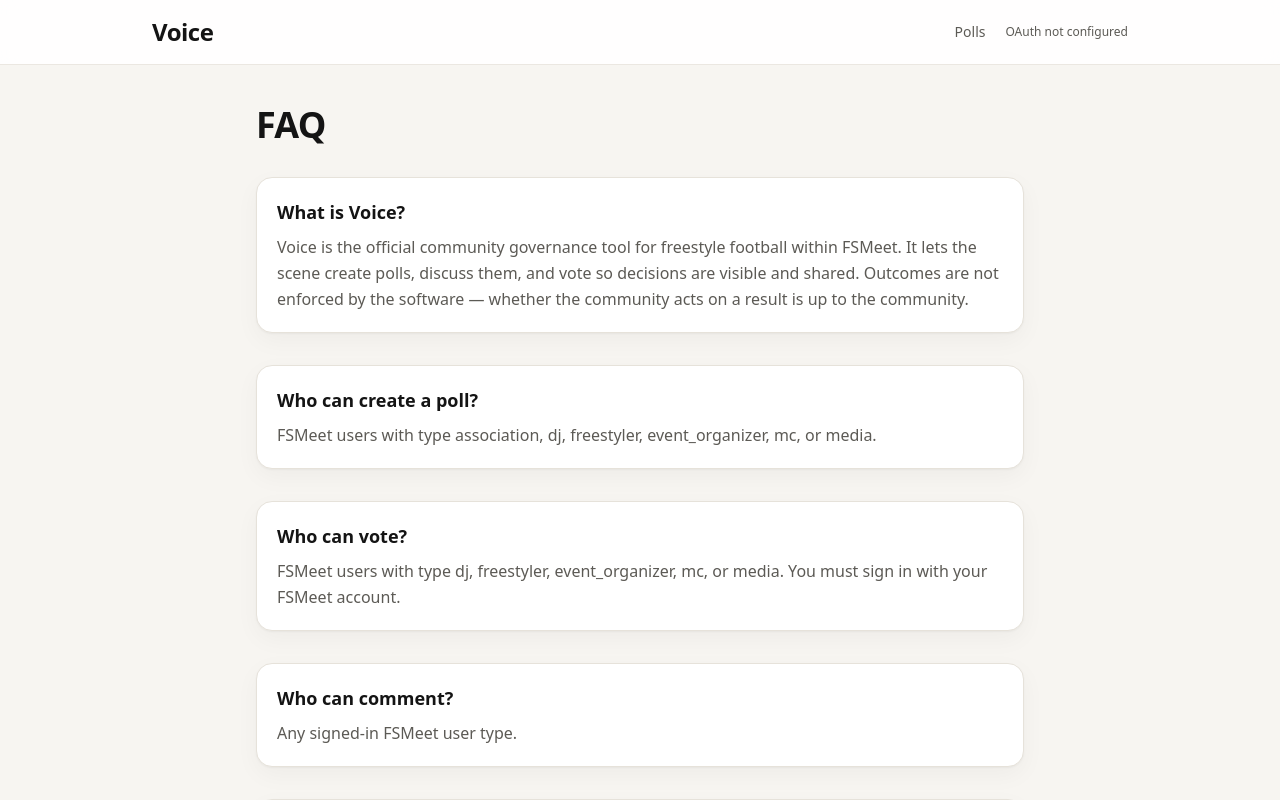
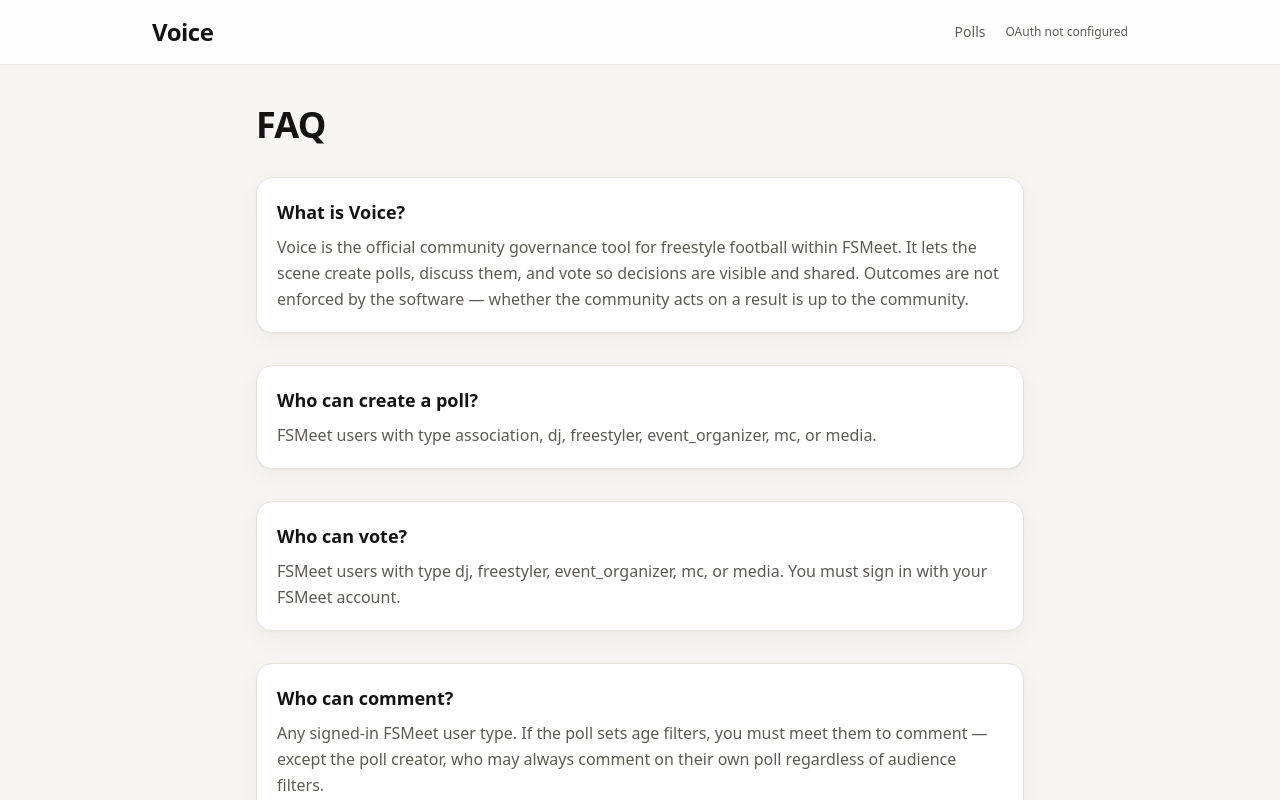
Before and after one commit to nilsfs7/voice, a Next.js app: page /faq in a window 1280 px wide. Shown: the top 800 px of the page. Built offline with nearby package versions, Linux system fonts and the light colour scheme; no server answers.

Commit message:
creator can always comment

```diff
--- a/src/app/api/polls/[publicId]/comments/route.ts
+++ b/src/app/api/polls/[publicId]/comments/route.ts
@@ -58,6 +58,9 @@ export async function POST(req: Request, ctx: Ctx) {
   if (!fsmeetUser) {
     return NextResponse.json({ error: "user_lookup_failed" }, { status: 502 });
   }
+  // FR-CO-010: poll creator may comment regardless of audience filters
+  const isCreator = user.username === poll.creator_username;
+  if (!isCreator) {
     const ageCheck = checkPollAgeEligibility(poll, fsmeetUser.age);
     if (!ageCheck.ok) {
       return NextResponse.json(
@@ -67,6 +70,7 @@ export async function POST(req: Request, ctx: Ctx) {
         },
         { status: 403 },
       );
+    }
   }
 
   const parsed = z
--- a/src/app/faq/page.tsx
+++ b/src/app/faq/page.tsx
@@ -21,7 +21,11 @@ export default function FaqPage() {
         FSMeet users with type dj, freestyler, event_organizer, mc, or media.
         You must sign in with your FSMeet account.
       </FaqItem>
-      <FaqItem title="Who can comment?">Any signed-in FSMeet user type.</FaqItem>
+      <FaqItem title="Who can comment?">
+        Any signed-in FSMeet user type. If the poll sets age filters, you must
+        meet them to comment — except the poll creator, who may always comment
+        on their own poll regardless of audience filters.
+      </FaqItem>
       <FaqItem title="What is Abstention?">
         Abstention records that you participated without choosing an answer
         option. You cannot combine it with other options. It counts toward total
```
Also changed, not shown: src/app/polls/[publicId]/page.tsx (+64 -164 lines), 1 other file (tests, documents, lock files or other folders). Lines whose indentation alone changed are shown as unchanged.
